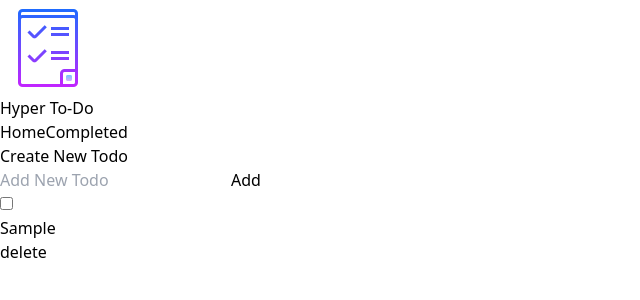
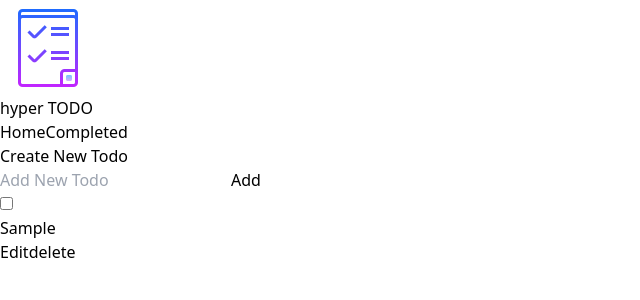
Before and after one commit to ShubhamSharmax/React-TodoList, a React (Vite) app: page / in a window 1280 px wide. Both pictures are taken after typing "Sample" into the empty fields and a click on the button "Add". Shown: the top 300 px of the page, without its empty margins (0-640 px from the left). Built offline with nearby package versions, Linux system fonts and the light colour scheme.

Commit message:
added Edit Todo Function

```diff
--- a/src/components/Navbar.jsx
+++ b/src/components/Navbar.jsx
@@ -7,7 +7,7 @@ const Navbar = ({ showHome, showCompleted }) => {
 
             <div className=" mx-12 logo flex gap-4 items-center">
                 <img src={logo} alt="logo" className='h-12' />
-                <h1 className='font-bold uppercase font-serif  text-2xl text-[#C9A7F7] cursor-default' >Hyper To-Do</h1>
+                <h1 className='font-bold font-serif  text-2xl text-[#C9A7F7] cursor-default' >hyper TODO</h1>
             </div>
             <ul className='flex gap-10 font-serif text-xl font-semibold items-center mx-20 '>
                 <button className='cursor-pointer text-[#C9A7F7] p-2  hover:text-[#E4CCFF] active:text-[#5E2F9C]' onClick={() => showHome()}>Home</button>
--- a/src/components/TodoList.jsx
+++ b/src/components/TodoList.jsx
@@ -11,6 +11,8 @@ const TodoList = () => {
 
     const [newTodo, setNewTodo] = useState("");
     const [showCompletedtodos, setShowCompletedtodos] = useState(false);
+    const [edit, setEdit] = useState(null);
+    const [isediting, setIsEditing] = useState(false);
 
     useEffect(() => {
         localStorage.setItem("todos", JSON.stringify(todos));
@@ -18,7 +20,15 @@ const TodoList = () => {
 
     const addTodo = () => {
         if (newTodo.trim() === "") return;
-        setTodos([...todos, { id: uuidv4(), task: newTodo, done: false }])
+
+        if(isediting){
+            const updateTodos = todos.map((e) => e.id === edit ? { ...e, task: newTodo} : e);
+            setTodos(updateTodos);
+            setIsEditing(false);
+            setEdit(null);
+        }else{
+            setTodos([...todos, { id: uuidv4(), task: newTodo, done: false }])
+        }
         setNewTodo('');
     };
 
@@ -37,6 +47,13 @@ const TodoList = () => {
         setTodos(updateTodos);
     }
 
+    const editTodo = (id) =>{
+        const newTodo = todos.find((e) => e.id === id);
+        setNewTodo(newTodo.task);
+        setIsEditing(true);
+        setEdit(id);
+    }
+
     const showHome = () => {
         setShowCompletedtodos(false);
     }
@@ -51,12 +68,12 @@ const TodoList = () => {
         <>
             <div className='bg-[#B6FFFA]'>
                 <Navbar showHome={showHome} showCompleted={showCompleted} />
-                <div className='container w-screen my-10 text-center m-auto h-[100vh]'>
+                <div className='container w-screen my-10 text-center m-auto h-screen'>
                     {!showCompletedtodos && (
                         <div>
                             <h1 className='font-bold text-3xl m-20 '>Create New Todo</h1>
                             <input type="text" placeholder='Add New Todo' value={newTodo} onChange={(e) => setNewTodo(e.target.value)} className='w-3/4 bg-slate-200 p-4 rounded-3xl m-2' />
-                            <button onClick={addTodo} className='bg-blue-600 hover:bg-blue-800 text-white p-4 px-10 rounded-full '>Add</button>
+                            <button onClick={addTodo} className='bg-blue-600 hover:bg-blue-800 text-white p-4 px-10 rounded-full '>{isediting ? "Save" : "Add"}</button>
                         </div>
                     )}
                     <ul className="todolist flex justify-center flex-col">
@@ -66,7 +83,10 @@ const TodoList = () => {
                                     <input type="checkbox" name={item.id} onChange={() => completeTodo(item.id)} checked={item.done} id="" className='h-5 cursor-pointer mx-8 justify-start' />
                                     <p className={item.done ? 'line-through' : ""}>{item.task}</p>
                                 </div>
-                                <button onClick={() => deleteTodo(item.id)} className='bg-blue-600 hover:bg-blue-800 p-2 px-4 rounded-full text-white justify-end'>delete</button>
+                                <div className="buttons flex gap-4">
+                                    <button onClick={() => editTodo(item.id)} className='bg-blue-600 hover:bg-blue-800 p-2 px-4 rounded-full text-white justify-end'>Edit</button>
+                                    <button onClick={() => deleteTodo(item.id)} className='bg-blue-600 hover:bg-blue-800 p-2 px-4 rounded-full text-white justify-end'>delete</button>
+                                </div>
                             </li>
                         })}
                     </ul>
```
